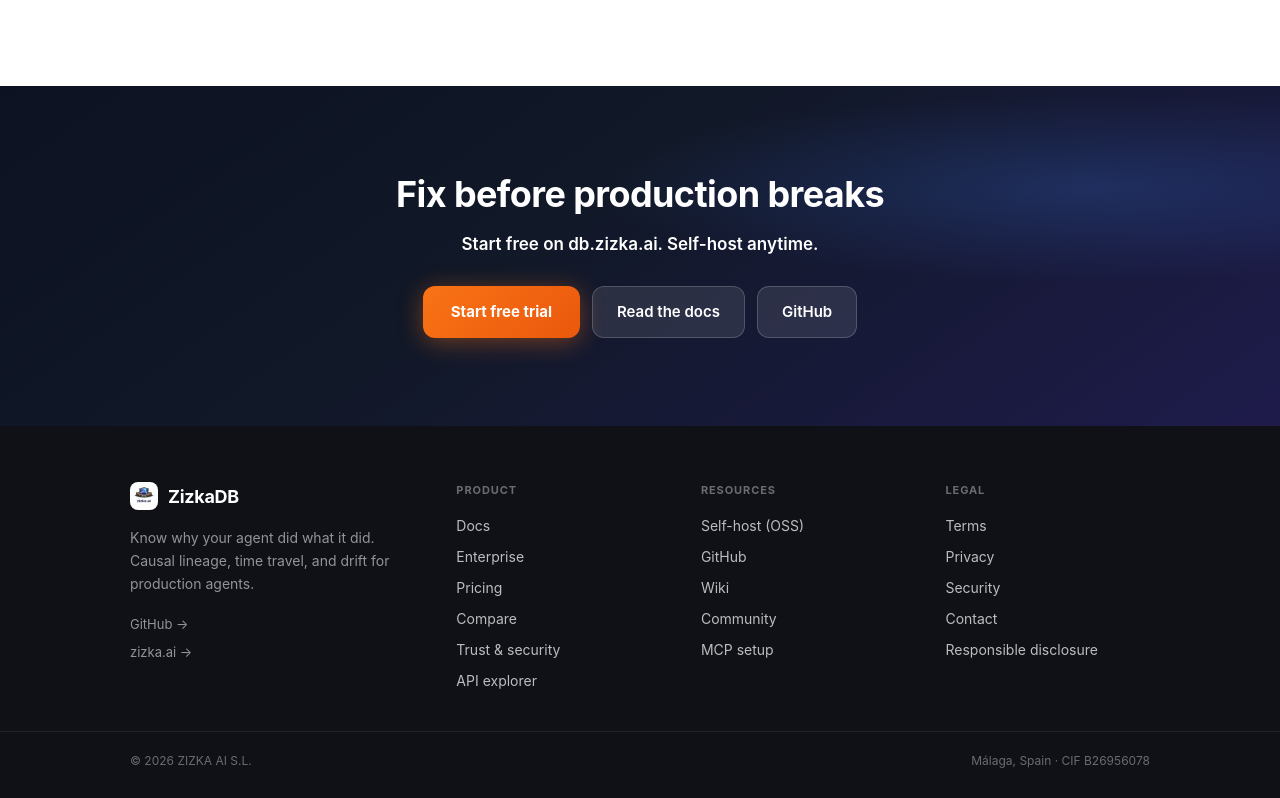
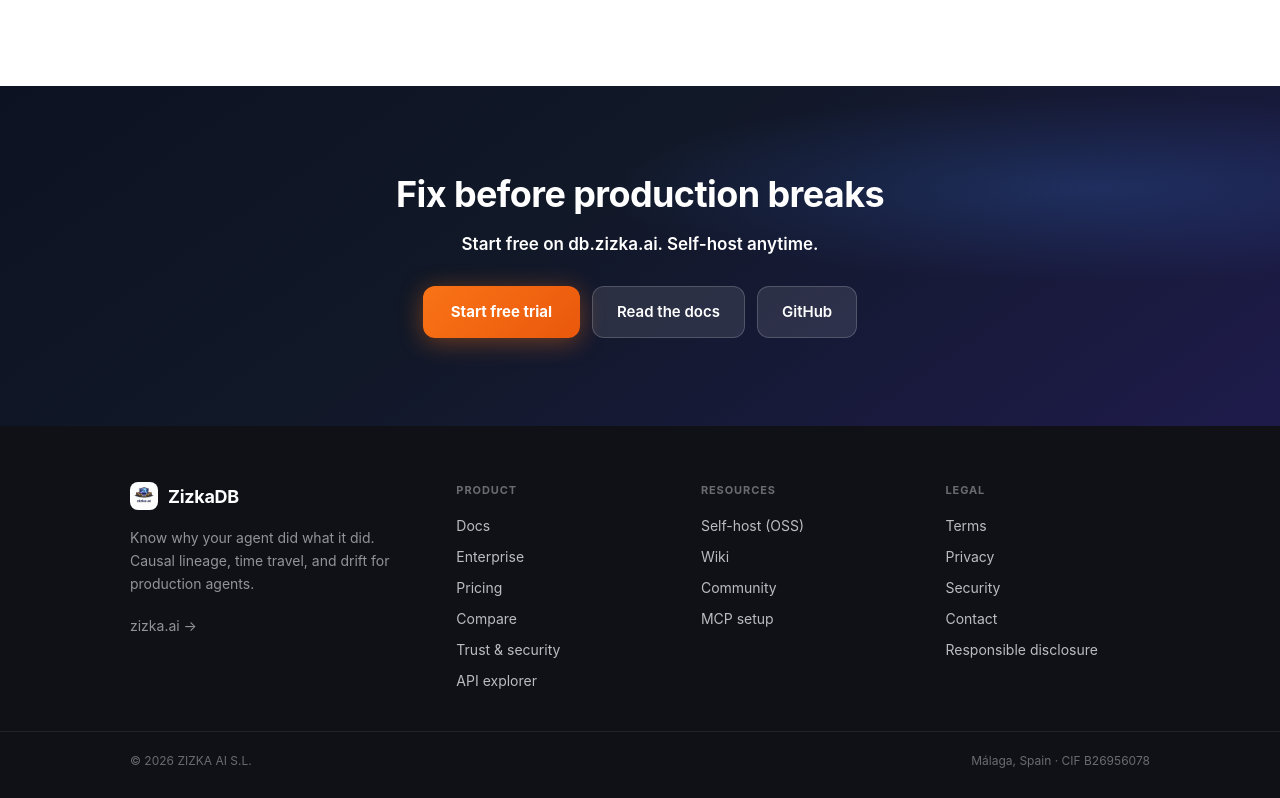
Before and after one commit to Subhajitdas99/ZizkaDB, a Next.js app in the folder dashboard/: page / in a window 1280 px wide. Shown: the part 4664-5462 px from the top of the page. Built offline with nearby package versions, Linux system fonts and the light colour scheme; no server answers.

Commit message:
fix: remove duplicate github text

```diff
--- a/dashboard/components/marketing/MarketingFooter.tsx
+++ b/dashboard/components/marketing/MarketingFooter.tsx
@@ -52,18 +52,10 @@
           </p>
           <div style={{ display: 'flex', flexDirection: 'column', gap: 8 }}>
             <a
-              href="https://github.com/Zizka-ai/ZizkaDB"
-              target="_blank"
-              rel="noopener noreferrer"
-              style={{ fontSize: 13, color: 'rgba(255,255,255,0.55)', textDecoration: 'none' }}
-            >
-              GitHub →
-            </a>
-            <a
               href={ZIZKADB_COMPANY.zizkaAiUrl}
               target="_blank"
               rel="noopener noreferrer"
-              style={{ fontSize: 13, color: 'rgba(255,255,255,0.55)', textDecoration: 'none' }}
+              style={{ fontSize: 14, color: 'rgba(255,255,255,0.55)', textDecoration: 'none' }}
             >
               zizka.ai →
             </a>
--- a/dashboard/components/marketing/footer-config.ts
+++ b/dashboard/components/marketing/footer-config.ts
@@ -29,7 +29,6 @@
     title: 'Resources',
     links: [
       { label: 'Self-host (OSS)', href: GITHUB, external: true },
-      { label: 'GitHub', href: GITHUB, external: true },
       { label: 'Wiki', href: WIKI, external: true },
       { label: 'Community', href: '/community' },
       { label: 'MCP setup', href: '/docs#mcp' },
```
